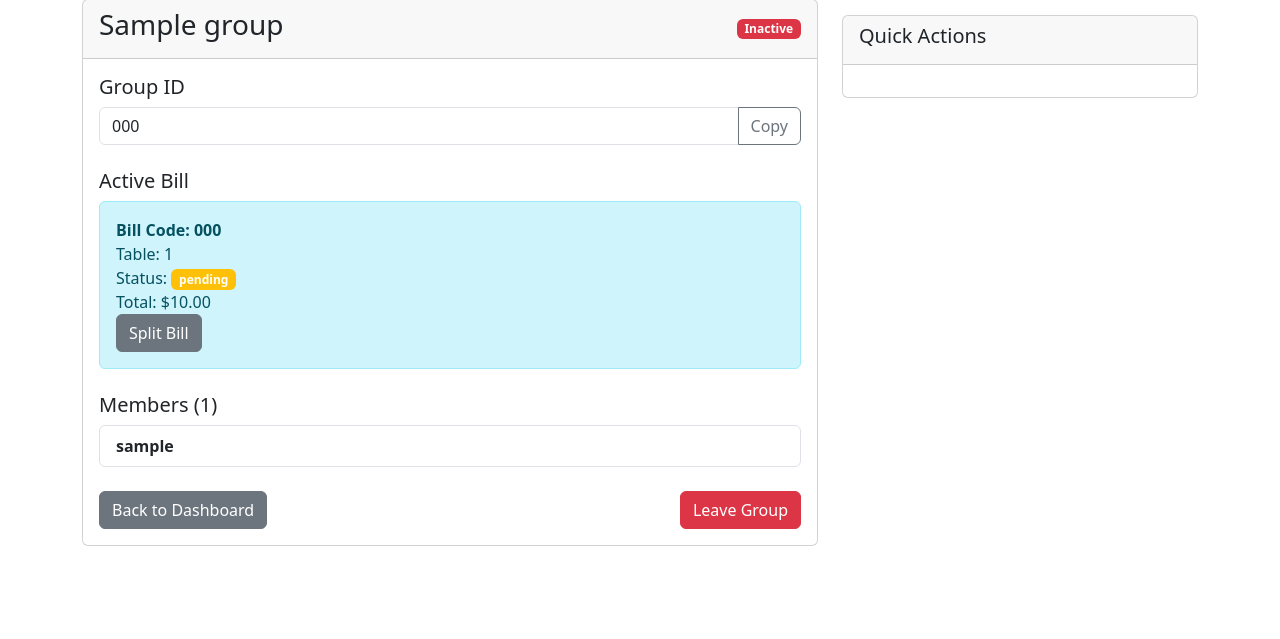
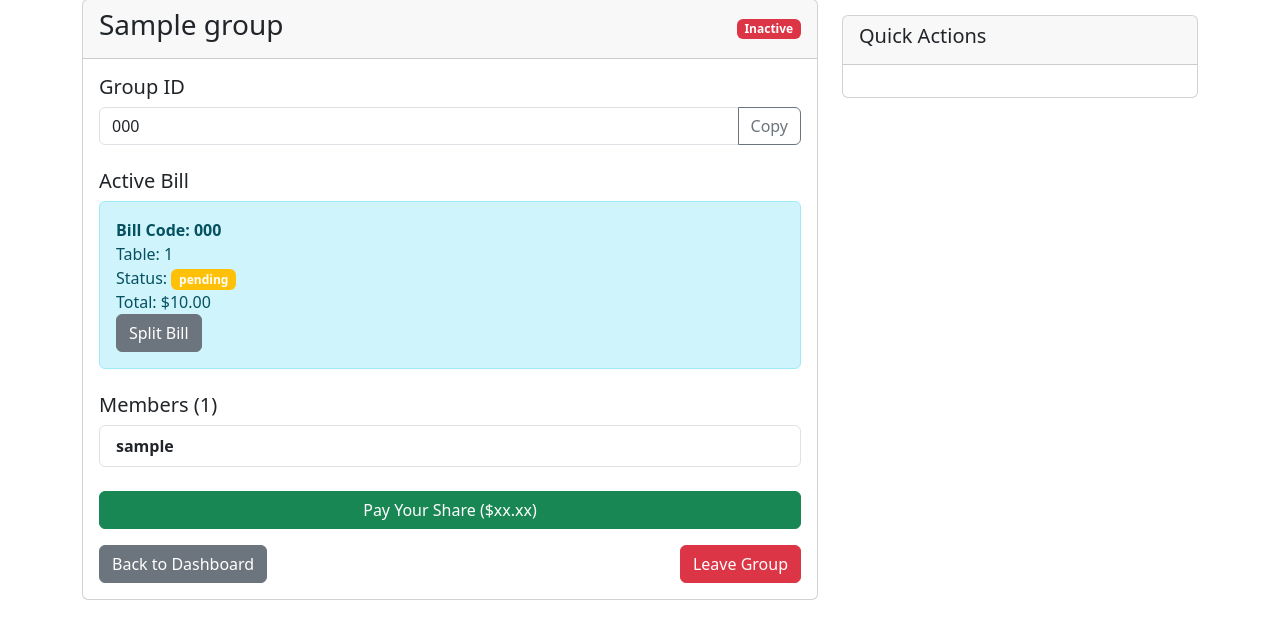
Before and after one commit to swe-students-fall2025/2-web-app-charlottes-web, a Flask app: template templates/customer/group_detail.html in a window 1280 px wide. Shown: the part 81-720 px from the top of the page. Run offline with Flask 3, Linux system fonts and the light colour scheme; the template is opened without the code that fills it: most values are stand-ins (such as "Sample title", 1, 10 or a date in 2020).

Commit message:
Formatting

```diff
--- a/app/blueprints/bills.py
+++ b/app/blueprints/bills.py
@@ -30,7 +30,6 @@ class OrderItem:
     quantity: int
     bill_id: str
     assigned_to: list = field(default_factory=list)
-    split_type: str = "equal"
     _id: uuid = field(default_factory=lambda: str(uuid.uuid4()))
 
     def to_dict(self):
@@ -42,7 +41,6 @@ class OrderItem:
             "quantity": self.quantity,
             "bill_id": self.bill_id,
             "assigned_to": self.assigned_to or [],
-            "split_type": self.split_type
         }
 
 
--- a/templates/customer/group_detail.html
+++ b/templates/customer/group_detail.html
@@ -29,7 +29,7 @@
                         Table: {{ active_bill.table_number }}<br>
                         Status: <span class="badge bg-warning">{{ active_bill.status }}</span><br>
                         Total: ${{ "%.2f"|format(active_bill.subtotal * (1 + tax / 100)) }}
-                        <div><a href="{{ url_for('customer.display_bill', group_id=group._id) }}"
+                        <div><a href="{{ url_for('customer.pay_bill', bill_id=active_bill._id) }}"
                                 class="btn btn-secondary">Split Bill</a></div>
                     </div>
                     {% else %}
@@ -60,9 +60,12 @@
                 </div>
 
                 <!-- Actions -->
-                <div class="d-flex gap-2">
+                <div class="d-flex justify-content-center w-100">
+                    <a href="{{ url_for('customer.dashboard') }}" class="w-100 px-10 btn btn-success">Pay Your Share
+                        ($xx.xx)</a>
+                </div>
+                <div class="d-flex mt-3 gap-2 justify-content-evenly">
                     <a href="{{ url_for('customer.dashboard') }}" class="btn btn-secondary">Back to Dashboard</a>
-
                     <form method="POST" action="{{ url_for('customer.leave_group', group_id=group._id) }}"
                         onsubmit="return confirm('Are you sure you want to leave this group?');" class="ms-auto">
                         <button type="submit" class="btn btn-danger">Leave Group</button>
```
Also changed, not shown: app/blueprints/customer.py (+23 -49 lines).
